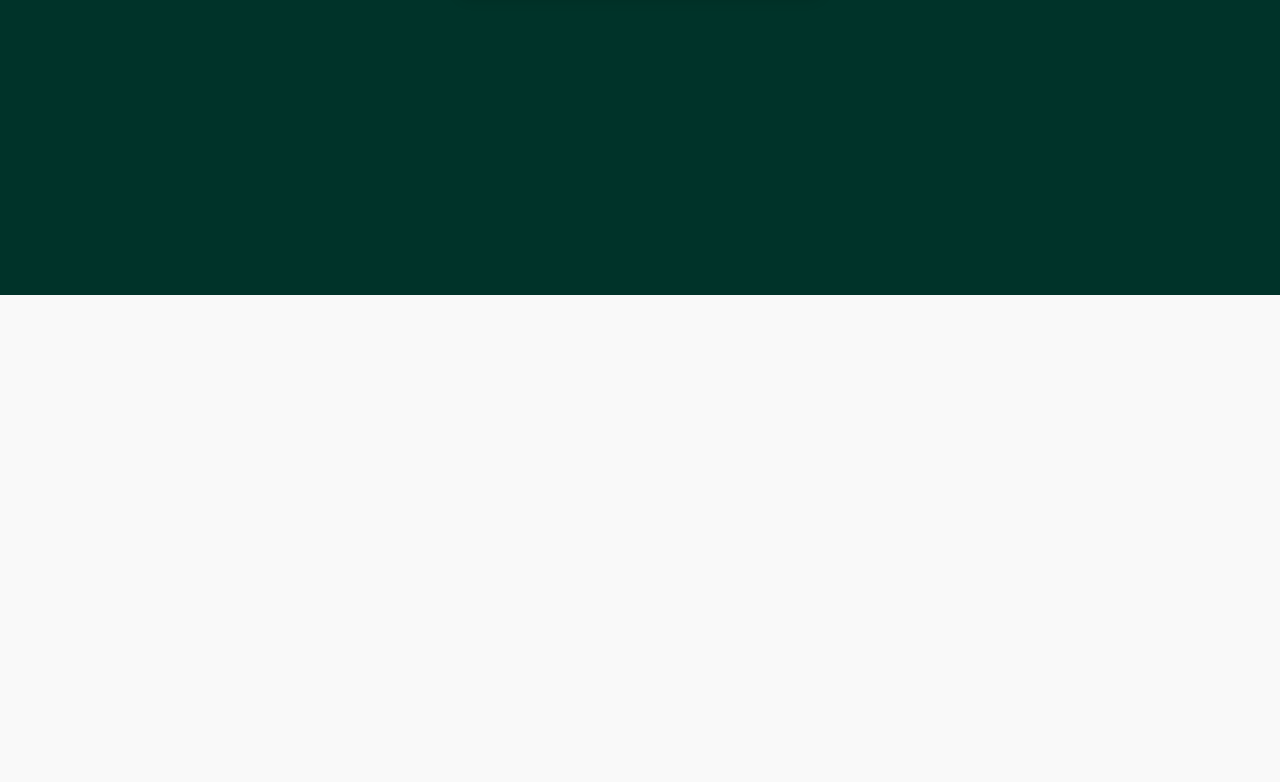
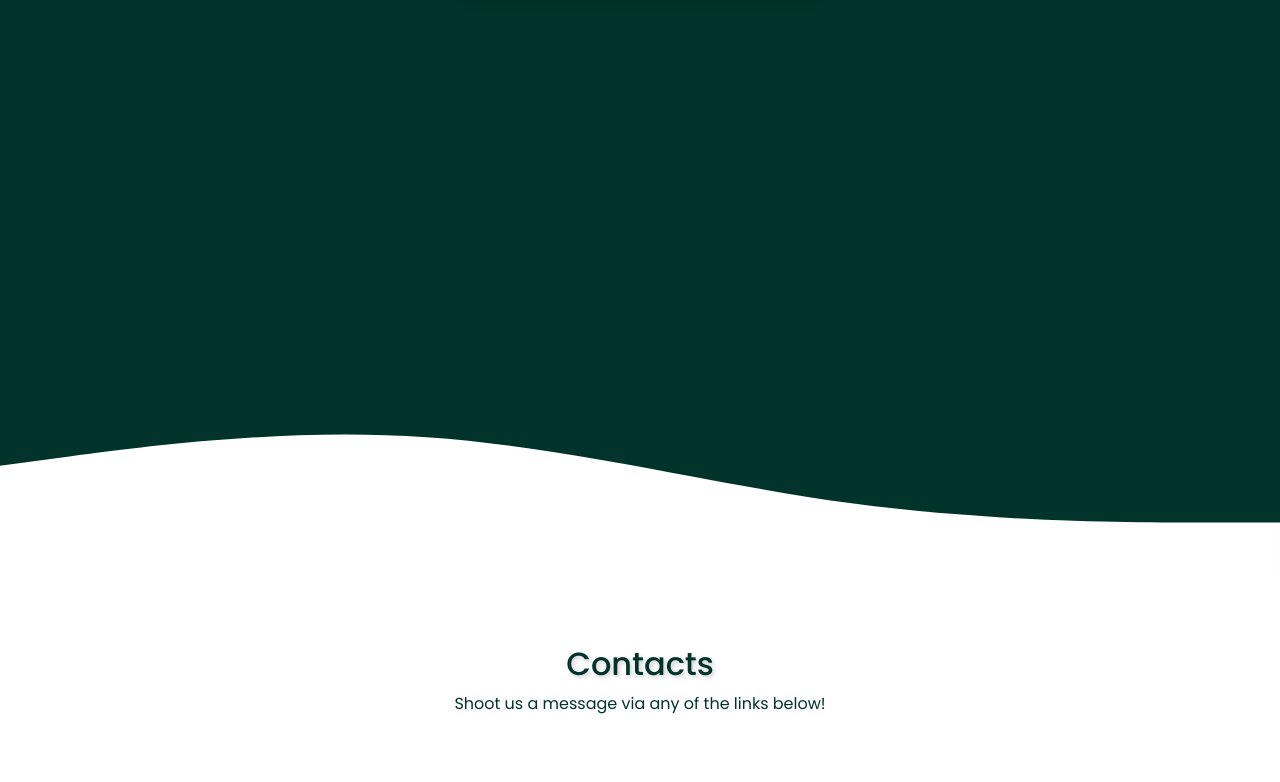
Before and after one commit to yusuffikri/parallax-website, a plain HTML site: page index.html in a window 1280 px wide. Shown: the part 3081-3863 px from the top of the page. Before the commit the page ends 3376 px from the top, so only its background shows below. Drawn offline with nearby package versions, Linux system fonts and the light colour scheme.

```diff
--- a/index.html
+++ b/index.html
@@ -131,9 +131,6 @@
             <p class="card-text">Lorem ipsum dolor sit amet consectetur adipisicing elit. Minus quasi repellendus sequi dicta architecto nesciunt delectus, quas totam! Vitae deleniti omnis dicta illum rem ratione.</p>
           </div>
         </div>
-        <div class="swiper-button-next"></div>
-        <div class="swiper-button-prev"></div>
-        <div class="swiper-pagination"></div>
       </div>
     </section>
     <svg xmlns="http://www.w3.org/2000/svg" viewBox="0 0 1440 320" class="svg-color2">
@@ -192,6 +189,19 @@
       </div>
     </section>
 
+    <svg xmlns="http://www.w3.org/2000/svg" viewBox="0 0 1440 320" class="svg-color1">
+      <path
+        fill="#fff"
+        fill-opacity="1"
+        d="M0,192L80,181.3C160,171,320,149,480,160C640,171,800,213,960,234.7C1120,256,1280,256,1360,256L1440,256L1440,320L1360,320C1280,320,1120,320,960,320C800,320,640,320,480,320C320,320,160,320,80,320L0,320Z"
+      ></path>
+    </svg>
+
+    <section id="contacts" class="section-color2">
+      <h2 class="text-title2" data-aos="fade-down">Contacts</h2>
+      <p class="sub-text1 contact__subtext" data-aos="fade-right">Shoot us a message via any of the links below!</p>
+    </section>
+
     <!-- Our Javascripts -->
     <script src="index.js"></script>
 
```
